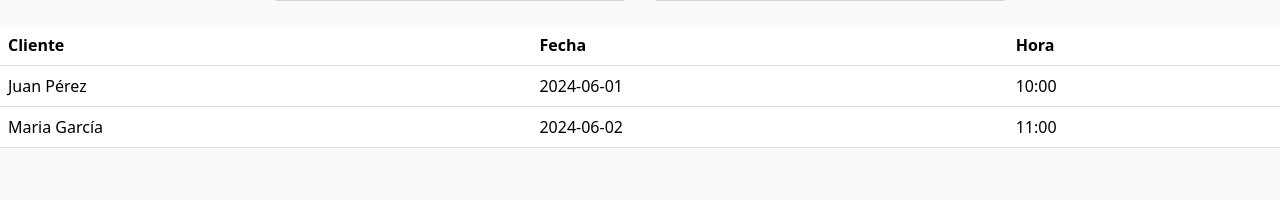
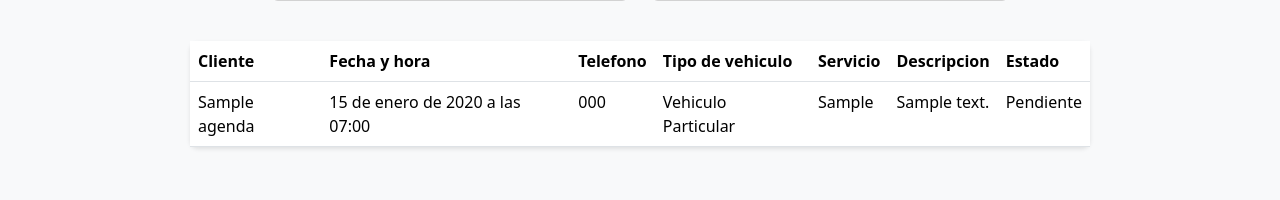
Before and after one commit to nicolas-000/inventory, a Django app: page /dashboard/ in a window 1280 px wide. Shown: the part 425-625 px from the top of the page. Run offline with Django 5.2, Linux system fonts and the light colour scheme; tables that the repository leaves empty hold one stand-in row (values such as "Sample post"); some libraries are stand-ins or nearby versions.

Commit message:
Agenda lista y tabla de dashboard

```diff
--- a/gestorApp/choises.py
+++ b/gestorApp/choises.py
@@ -2,8 +2,6 @@
 estadoReserva = [
         ('P', 'Pendiente'),
         ('C', 'Confirmada'),
-        ('X', 'Cancelada'),
-        ('F', 'Finalizada'),
     ]
 
 tipoVehiculo = [
--- a/gestorApp/views.py
+++ b/gestorApp/views.py
@@ -12,7 +12,11 @@ def index(req):
     return render(req, 'gestorApp/index.html')
 
 def dashboard(req):
-    return render(req, 'gestorApp/dashboard.html')
+    agendas = Agenda.objects.all().order_by('fechaInicio')
+    data = {
+        'agendas': agendas,
+    }
+    return render(req, 'gestorApp/dashboard.html',data)
 
 def clientes(req):
     if req.method == 'POST':
--- a/static/css/styles.css
+++ b/static/css/styles.css
@@ -1,12 +1,61 @@
+#calendar {
+    max-width: 900px !important;
+    margin: 40px auto !important;
+    padding: 0 10px !important;
+    background-color: #f9f9f9 !important;
+    border-radius: 8px !important;
+    box-shadow: 0 2px 4px rgba(0, 0, 0, 0.1) !important;
+  }
 
-#calendar{
-    max-width: 1100px;
-    margin: 0 auto;
-    padding: 20px;
+  .fc .fc-toolbar.fc-header-toolbar {
+    display: flex !important;
+    justify-content: space-between !important;
+    padding: 10px !important;
+  }
+
+  .fc .fc-toolbar-title {
+    font-size: 1.5em !important;
+    color: #2c3e50 !important;
+  }
+
+  .fc .fc-button {
+    background-color: #2980b9 !important;
+    border: none !important;
+    color: #fff !important;
+    padding: 5px 10px !important;
+    margin: 0 2px !important;
+    border-radius: 4px !important;
+  }
+
+  .fc .fc-button:hover {
+    background-color: #3498db !important;
+  }
+
+  .fc .fc-event {
+    background-color: #3498db !important;
+    border: none !important;
+    border-radius: 4px !important;
+    padding: 5px !important;
+  }
+
+  .fc .fc-event:hover {
+    background-color: #439cd8 !important;
+  }
+
+ /* Estilos para FullCalendar */
+.fc-dayGridWeek-day.fc-day,
+.fc-dayGridWeek-day.fc-widget-header {
+  text-decoration: none; /* Elimina el subrayado */
+  color: black ; /* Cambia el color del texto a negro */
 }
-html, body {
-    margin: 0;
-    padding: 0;
-    font-family: Arial, Helvetica Neue, Helvetica, sans-serif;
-    font-size: 14px;
-  }
+
+
+
+.table.mt-4 {
+    width: 900px;
+    margin: 40px auto !important;
+    padding: 0 10px !important;
+    background-color: #f9f9f9 !important;
+    border-radius: 8px !important;
+    box-shadow: 0 2px 4px rgba(0, 0, 0, 0.1) !important;
+}
--- a/templates/gestorApp/dashboard.html
+++ b/templates/gestorApp/dashboard.html
@@ -2,6 +2,11 @@
 {% load static %}
 
 {% block titulo %}Pagina de Inicio{% endblock %}
+
+{% block css %}
+<link href="{% static 'css/bootstrap.min.css' %}" rel="stylesheet"/>
+<link rel="stylesheet" href="{% static 'css/styles.css' %}">
+{% endblock %}
 
 {% block contenido %}
 <div class="container">
@@ -40,28 +45,46 @@
               </div>
           </div>
       </div>
-  </div>
-</div>
-<table class="table mt-4">
+{% if agendas.exists %}
+<table class="table mt-4 justify-content-center">
     <thead>
         <tr>
             <th>Cliente</th>
-            <th>Fecha</th>
-            <th>Hora</th>
+            <th>Fecha y hora</th>
+            <th>Telefono</th>
+            <th>Tipo de vehiculo</th>
+            <th>Servicio</th>
+            <th>Descripcion</th>
+            <th>Estado</th>
         </tr>
     </thead>
     <tbody>
+    {% for agenda in agendas %}
         <tr>
-            <td>Juan Pérez</td>
-            <td>2024-06-01</td>
-            <td>10:00</td>
+            <td>{{ agenda.nombreAgendado }}</td>
+            <td>{{ agenda.fechaInicio }}</td>
+            <td>{{ agenda.telefono }}</td>
+            {% if agenda.tipoVehiculo == 'VP' %}
+            <td>Vehiculo Particular</td>
+            {% elif agenda.tipoVehiculo == 'MP'%}
+            <td>Maquinaria Pesada</td>
+            {% elif agenda.tipoVehiculo == 'MT'%}
+            <td>Motocicleta</td>
+            {% elif agenda.tipoVehiculo == 'OT'%}
+            <td>Otros</td>
+            {% endif %}
+            <td>{{ agenda.servicioSolicitado }}</td>
+            <td>{{ agenda.descripcion }}</td>
+            {% if agenda.estado == 'C' %}
+            <td>Confirmado</td>
+            {% elif agenda.estado == 'P' %}
+            <td>Pendiente</td>
+            {% endif %}
         </tr>
-        <tr>
-            <td>Maria García</td>
-            <td>2024-06-02</td>
-            <td>11:00</td>
-        </tr>
-        <!-- Agrega más filas según sea necesario -->
+        {% endfor %}
     </tbody>
 </table>
+{% endif %}
+  </div>
+</div>
 {% endblock %}
```
Also changed, not shown: templates/gestorApp/agenda.html (+69 -70 lines).
